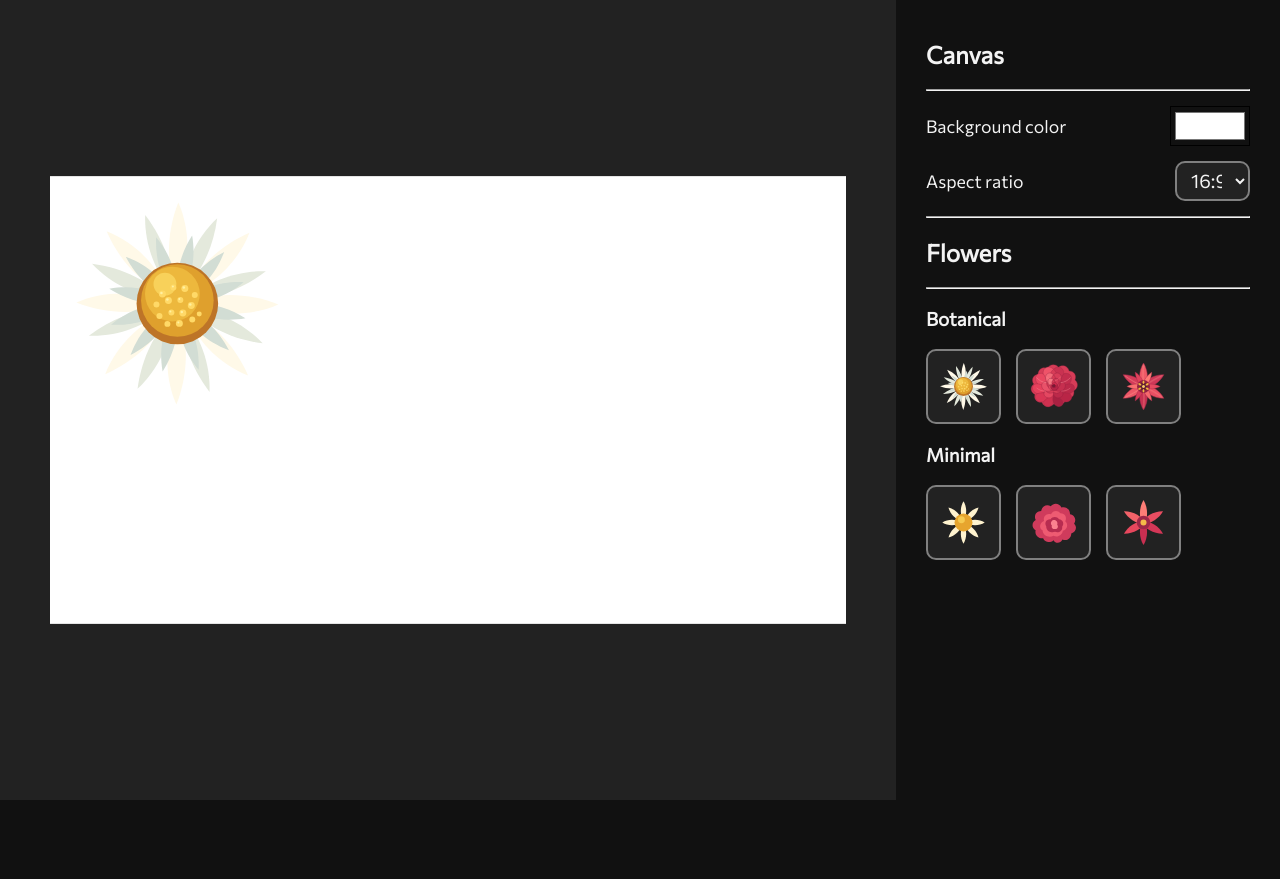
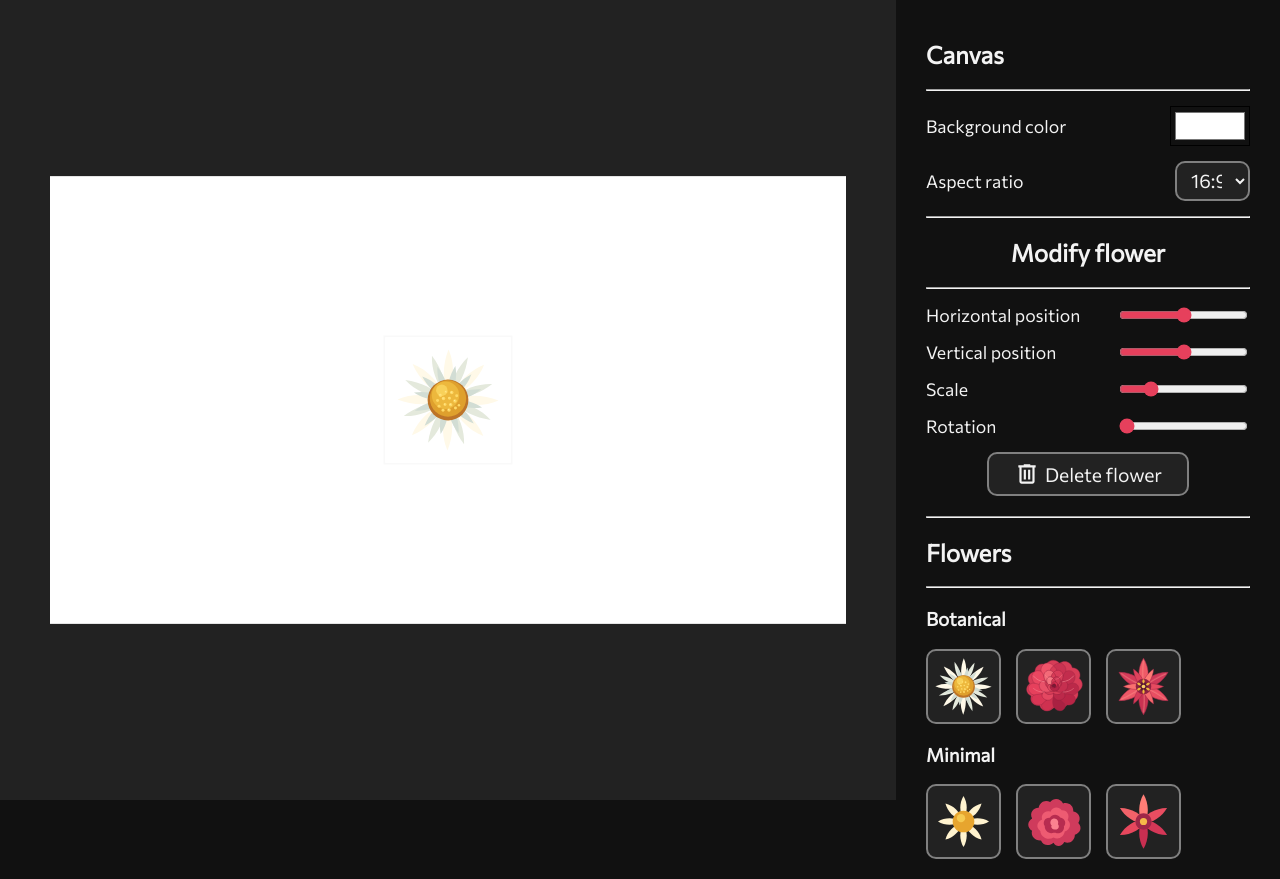
Before and after one commit to aldortheold/flowchart, a React (Vite) app: page /editor in a window 1280 px wide. Both pictures are taken after a click on the button 963 px from the left and 386 px from the top of the page. Before the commit the page ends 800 px from the top, so only its background shows below. Built offline with nearby package versions, Linux system fonts and the light colour scheme.

Commit message:
styled flower modification menu

```diff
--- a/src/index.css
+++ b/src/index.css
@@ -14,9 +14,29 @@ hr {
     border-color: #f3f3f3;
 }
 
+button, select {
+    font-family: Commissioner, sans-serif;
+    font-size: 1.2rem;
+    color: #f3f3f3;
+    background-color: #222222;
+    border: #808080 2px solid;
+    border-radius: 10px;
+    padding: 7px 25px;
+    transition: all 0.2s ease;
+    cursor: pointer;
+}
+
+button:hover, select:hover {
+    background-color: #333333;
+}
+
 input[type="color"] {
     width: 80px;
     height: 40px;
     background: none;
     cursor: pointer;
 }
+
+input[type="range"] {
+    accent-color: #e6405c;
+}
--- a/src/pages/Editor.css
+++ b/src/pages/Editor.css
@@ -9,18 +9,24 @@
     padding: 20px 50px;
 }
 
+.canvas svg g:hover {
+    cursor: pointer;
+}
+
 .sidebar {
     padding: 20px 30px;
 }
 
-.canvas-editor .field {
+.canvas-editor .field,
+.flower-editor .field {
     display: flex;
     justify-content: space-between;
     align-items: center;
     margin: 15px 0;
 }
 
-.canvas-editor .field label {
+.canvas-editor .field label,
+.flower-editor .field label {
     font-size: 1.1rem;
 }
 
@@ -37,6 +43,22 @@
     cursor: pointer;
 }
 
+.flower-editor {
+    text-align: center;
+}
+
+.flower-editor button {
+    display: flex;
+    gap: 5px;
+    align-items: center;
+    margin: 15px auto 20px;
+}
+
+.flower-editor button svg {
+    fill: #f3f3f3;
+    height: 26px;
+}
+
 .flower-menu {
     display: flex;
     gap: 15px;
@@ -48,6 +70,7 @@
     background-color: #222222;
     border: #808080 2px solid;
     border-radius: 10px;
+    padding: 0;
     transition: all 0.2s ease;
     cursor: pointer;
 }
--- a/src/pages/Editor.tsx
+++ b/src/pages/Editor.tsx
@@ -1,8 +1,8 @@
-import { useState, type ComponentType } from "react"
-import { motion } from "framer-motion"
-import * as botanical from "../assets/botanical"
-import * as minimal from "../assets/minimal"
-import "./Editor.css"
+import { useState, type ComponentType } from "react";
+import { motion } from "framer-motion";
+import * as botanical from "../assets/botanical";
+import * as minimal from "../assets/minimal";
+import "./Editor.css";
 
 interface Flower {
     id: string;
@@ -11,7 +11,7 @@ interface Flower {
     y: number;
     scale: number;
     rotation: number;
-};
+}
 
 function Editor() {
 
@@ -20,6 +20,46 @@ function Editor() {
     const [height, setHeight] = useState(900);
 
     const [flowers, setFlowers] = useState<Flower[]>([]);
+    const [selectedFlowerId, setSelectedFlowerId] = useState<string | null>(null);
+
+    const selectedFlower = flowers.find(
+        (flower) => flower.id === selectedFlowerId
+    );
+
+    function addFlower(Component: ComponentType) {
+        const newFlower: Flower = {
+            id: crypto.randomUUID(),
+            Component,
+            x: width / 2,
+            y: height / 2,
+            scale: 0.5,
+            rotation: 0,
+        };
+
+        setFlowers((currentFlowers) => [
+            ...currentFlowers,
+            newFlower,
+        ]);
+
+        setSelectedFlowerId(newFlower.id);
+    }
+
+    function updateFlower(id: string, changes: Partial<Omit<Flower, "id" | "Component">>) {
+        setFlowers((currentFlowers) =>
+            currentFlowers.map((flower) =>
+                flower.id === id
+                    ? { ...flower, ...changes }
+                    : flower
+            )
+        );
+    }
+
+    function deleteFlower(id: string) {
+        setFlowers((currentFlowers) =>
+            currentFlowers.filter((flower) => flower.id !== id)
+        );
+        setSelectedFlowerId(null);
+    }
 
     return (
         <motion.main
@@ -36,16 +76,44 @@ function Editor() {
                     preserveAspectRatio="xMidYMid meet"
                     width="100%"
                     height="100%"
+                    onClick={() => setSelectedFlowerId(null)}
                 >
                     <rect x="0" y="0" width={width} height={height} fill={bg} />
-                    {flowers.map((flower) => (
+                    {flowers.map((flower) => {
+                        const FlowerComponent = flower.Component;
+                        const isSelected = flower.id === selectedFlowerId;
+
+                        return (
                             <g
                                 key={flower.id}
-                        transform={`translate(${flower.x} ${flower.y}) rotate(${flower.rotation}) scale(${flower.scale})`}
+                                transform={`
+                                    translate(${flower.x} ${flower.y})
+                                    rotate(${flower.rotation})
+                                    scale(${flower.scale})
+                                    translate(-256 -256)
+                                `}
+                                onClick={(event) => {
+                                    event.stopPropagation();
+                                    setSelectedFlowerId(flower.id);
+                                }}
+                                style={{ cursor: "pointer" }}
                             >
-                        <flower.Component />
+                                <FlowerComponent />
+                                {isSelected && (
+                                    <rect
+                                        x="0"
+                                        y="0"
+                                        width="512"
+                                        height="512"
+                                        fill="none"
+                                        stroke="#f3f3f380"
+                                        strokeWidth="6"
+                                        pointerEvents="none"
+                                    />
+                                )}
                             </g>
-                    ))}
+                        );
+                    })}
                 </svg>
             </div>
             <div className="sidebar">
@@ -58,16 +126,18 @@ function Editor() {
                             type="color"
                             id="background-color"
                             value={bg}
-                            onChange={(e) => setBg(e.target.value)}
+                            onChange={(event) =>
+                                setBg(event.target.value)
+                            }
                         />
                     </div>
                     <div className="field">
                         <label htmlFor="aspect-ratio">Aspect ratio</label>
                         <select
                             id="aspect-ratio"
-                            value={`${width/100}:${height/100}`}
-                            onChange={(e) => {
-                                let sides = e.target.value.split(":").map(Number);
+                            value={`${width / 100}:${height / 100}`}
+                            onChange={(event) => {
+                                const sides = event.target.value.split(":").map(Number);
                                 setWidth(sides[0] * 100);
                                 setHeight(sides[1] * 100);
                             }}
@@ -79,43 +149,109 @@ function Editor() {
                     </div>
                     <hr />
                 </section>
+                {selectedFlower && (
+                    <section className="flower-editor">
+                        <h2>Modify flower</h2>
+                        <hr />
+                        <div className="field">
+                            <label htmlFor="flower-x">Horizontal position</label>
+                            <input
+                                id="flower-x"
+                                type="range"
+                                min="0"
+                                max={width}
+                                value={selectedFlower.x}
+                                onChange={(event) =>
+                                    updateFlower(
+                                        selectedFlower.id,
+                                        { x: Number(event.target.value) }
+                                    )
+                                }
+                            />
+                        </div>
+                        <div className="field">
+                            <label htmlFor="flower-y">Vertical position</label>
+                            <input
+                                id="flower-y"
+                                type="range"
+                                min="0"
+                                max={height}
+                                value={selectedFlower.y}
+                                onChange={(event) =>
+                                    updateFlower(
+                                        selectedFlower.id,
+                                        { y: Number(event.target.value) }
+                                    )
+                                }
+                            />
+                        </div>
+                        <div className="field">
+                            <label htmlFor="flower-scale">Scale</label>
+                            <input
+                                id="flower-scale"
+                                type="range"
+                                min="0.1"
+                                max="2"
+                                step="0.05"
+                                value={selectedFlower.scale}
+                                onChange={(event) =>
+                                    updateFlower(
+                                        selectedFlower.id,
+                                        { scale: Number(event.target.value) }
+                                    )
+                                }
+                            />
+                        </div>
+                        <div className="field">
+                            <label htmlFor="flower-rotation">Rotation</label>
+                            <input
+                                id="flower-rotation"
+                                type="range"
+                                min="0"
+                                max="360"
+                                value={selectedFlower.rotation}
+                                onChange={(event) =>
+                                    updateFlower(
+                                        selectedFlower.id,
+                                        { rotation: Number(event.target.value) }
+                                    )
+                                }
+                            />
+                        </div>
+                        <button type="button" onClick={() => deleteFlower(selectedFlower.id)}>
+                            <svg xmlns="http://www.w3.org/2000/svg" viewBox="0 -960 960 960"><path d="M280-120q-33 0-56.5-23.5T200-200v-520h-40v-80h200v-40h240v40h200v80h-40v520q0 33-23.5 56.5T680-120H280Zm400-600H280v520h400v-520ZM360-280h80v-360h-80v360Zm160 0h80v-360h-80v360ZM280-720v520-520Z"/></svg>
+                            Delete flower
+                        </button>
+                        <hr />
+                    </section>
+                )}
                 <section className="flowers-editor">
                     <h2>Flowers</h2>
                     <hr />
                     <h3>Botanical</h3>
                     <div className="flower-menu">
-                    {Object.entries(botanical).map(([key, FlowerComponent]) => (
-                        <button key={key} onClick={() => setFlowers((flowers) => [...flowers, {
-                            id: crypto.randomUUID(),
-                            Component: FlowerComponent,
-                            x: 0,
-                            y: 0,
-                            scale: 1,
-                            rotation: 0,
-                        }])}>
+                        {Object.entries(botanical).map(
+                            ([key, FlowerComponent]) => (
+                                <button type="button" key={key} onClick={() => addFlower(FlowerComponent)}>
                                     <svg viewBox="0 0 512 512" aria-label={key}><FlowerComponent /></svg>
                                 </button>
-                    ))}
+                            )
+                        )}
                     </div>
                     <h3>Minimal</h3>
                     <div className="flower-menu">
-                    {Object.entries(minimal).map(([key, FlowerComponent]) => (
-                        <button key={key} onClick={() => setFlowers((flowers) => [...flowers, {
-                            id: crypto.randomUUID(),
-                            Component: FlowerComponent,
-                            x: 0,
-                            y: 0,
-                            scale: 1,
-                            rotation: 0,
-                        }])}>
+                        {Object.entries(minimal).map(
+                            ([key, FlowerComponent]) => (
+                                <button type="button" key={key} onClick={() => addFlower(FlowerComponent)}>
                                     <svg viewBox="0 0 512 512" aria-label={key}><FlowerComponent /></svg>
                                 </button>
-                    ))}
+                            )
+                        )}
                     </div>
                 </section>
             </div>
         </motion.main>
-    )
+    );
 }
 
-export default Editor
+export default Editor;
```
Lines whose indentation alone changed are shown as unchanged.
